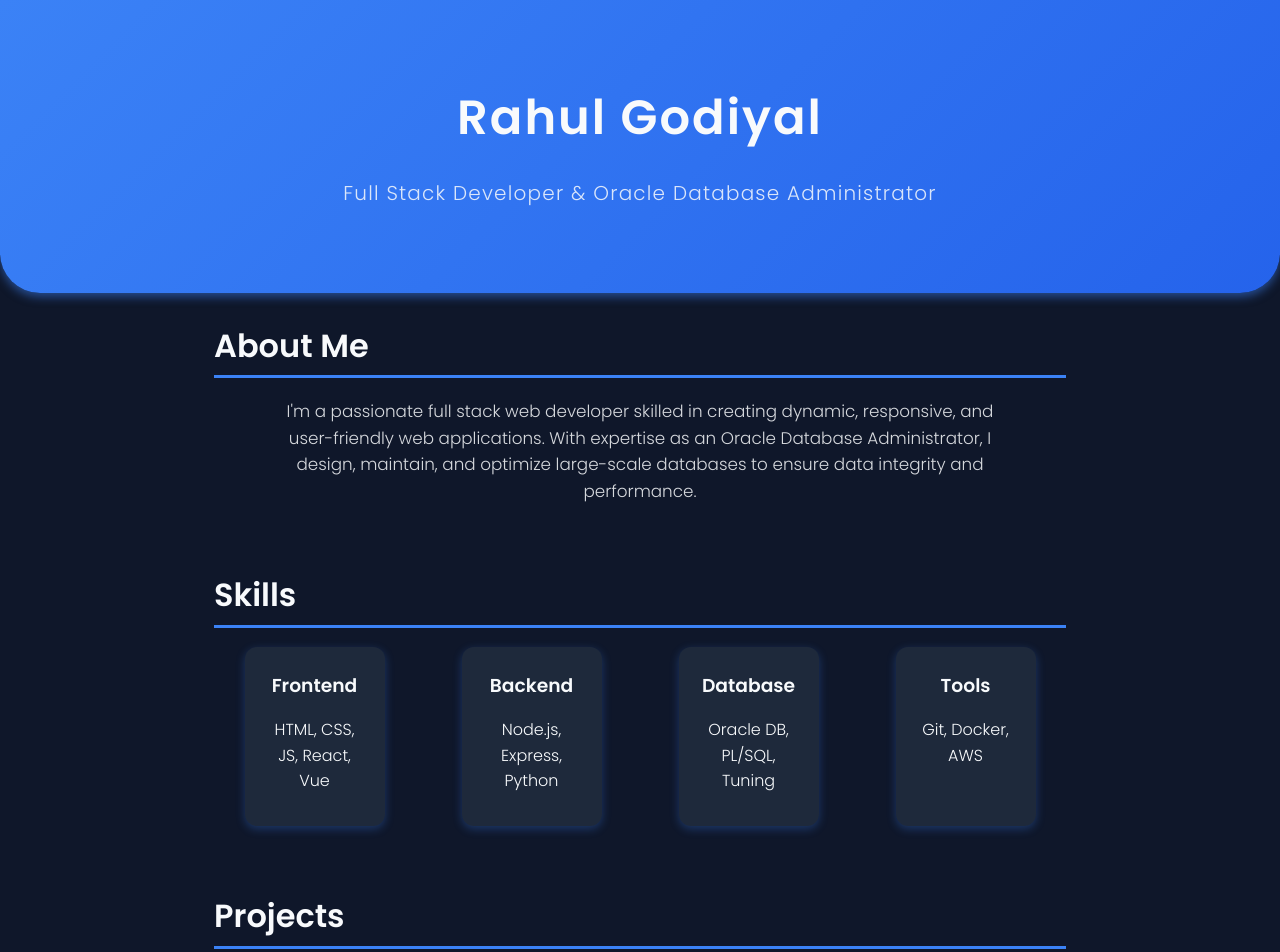
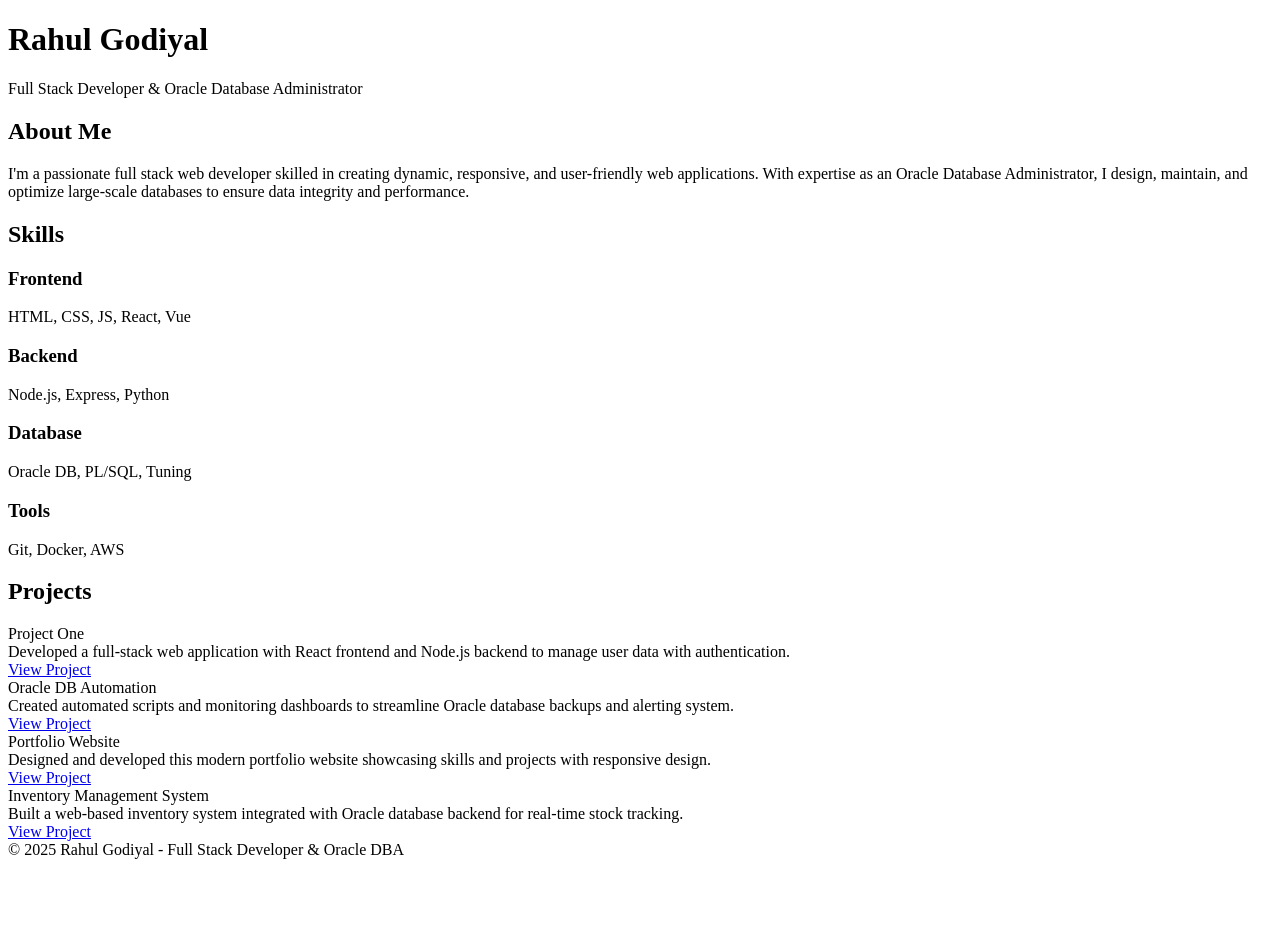
Before and after one commit to Rahul-0330/rahul_repo, a plain HTML site: page index.html in a window 1280 px wide. Shown: the top 952 px of the page. After the commit the page ends 867 px from the top, so only its background shows below. Drawn offline with Linux system fonts and the light colour scheme.

Commit message:
Update index.html

```diff
--- a/index.html
+++ b/index.html
@@ -5,196 +5,7 @@
   <meta name="viewport" content="width=device-width, initial-scale=1" />
   <title>Portfolio - Full Stack Developer & Oracle DBA</title>
   <style>
-  @import url('https://fonts.googleapis.com/css2?family=Poppins:wght@300;600&display=swap');
-
-  /* Reset & base */
-  *, *::before, *::after {
-    box-sizing: border-box;
-  }
-  body {
-    margin: 0;
-    font-family: 'Poppins', sans-serif;
-    background: #0f172a;
-    color: #f8fafc;
-    line-height: 1.6;
-  }
-  a {
-    color: #3b82f6;
-    text-decoration: none;
-  }
-  a:hover {
-    text-decoration: underline;
-  }
-
-  /* Container */
-  .container {
-    max-width: 900px;
-    margin: 0 auto;
-    padding: 0 1.5rem 3rem;
-  }
-
-  header {
-    padding: 3rem 1.5rem 4rem;
-    text-align: center;
-    background: linear-gradient(135deg, #3b82f6, #2563eb);
-    border-bottom-left-radius: 40px;
-    border-bottom-right-radius: 40px;
-    box-shadow: 0 4px 10px rgba(59, 130, 246, 0.5);
-  }
-  header h1 {
-    font-weight: 600;
-    font-size: 3rem;
-    margin-bottom: 0.3rem;
-    letter-spacing: 2px;
-  }
-  header p {
-    font-weight: 300;
-    font-size: 1.25rem;
-    opacity: 0.85;
-    letter-spacing: 1.2px;
-  }
-
-  section {
-    margin-bottom: 4rem;
-  }
-  h2 {
-    font-weight: 600;
-    font-size: 2rem;
-    border-bottom: 3px solid #3b82f6;
-    padding-bottom: 0.3rem;
-    margin-bottom: 1.2rem;
-  }
-
-  /* About */
-  #about p {
-    font-size: 1.05rem;
-    max-width: 720px;
-    margin: 0 auto;
-    text-align: center;
-    opacity: 0.85;
-  }
-
-  /* Skills */
-  .skills-grid {
-    display: grid;
-    grid-template-columns: repeat(auto-fit,minmax(160px,1fr));
-    gap: 1rem;
-    justify-items: center;
-  }
-  .skill {
-    background: #1e293b;
-    padding: 1rem 1.2rem;
-    border-radius: 12px;
-    width: 140px;
-    text-align: center;
-    box-shadow: 0 3px 10px rgb(59 130 246 / 0.3);
-    transition: transform 0.3s ease;
-    cursor: default;
-  }
-  .skill:hover {
-    transform: translateY(-6px) scale(1.05);
-    box-shadow: 0 8px 16px rgb(59 130 246 / 0.6);
-  }
-  .skill h3 {
-    margin: 0.5rem 0 0 0;
-    font-weight: 600;
-  }
-
-  /* Projects */
-  .projects-list {
-    display: grid;
-    grid-template-columns: 1fr;
-    gap: 2rem;
-  }
-  @media(min-width: 600px) {
-    .projects-list {
-      grid-template-columns: 1fr 1fr;
-    }
-  }
-  .project-card {
-    background: #1e293b;
-    border-radius: 12px;
-    padding: 1.5rem;
-    box-shadow: 0 3px 12px rgb(59 130 246 / 0.4);
-    display: flex;
-    flex-direction: column;
-    justify-content: space-between;
-    transition: box-shadow 0.3s ease;
-  }
-  .project-card:hover {
-    box-shadow: 0 10px 26px rgb(59 130 246 / 0.8);
-  }
-  .project-title {
-    font-weight: 600;
-    font-size: 1.25rem;
-    margin-bottom: 0.5rem;
-    color: #3b82f6;
-  }
-  .project-desc {
-    flex-grow: 1;
-    opacity: 0.85;
-    margin-bottom: 1rem;
-    font-size: 0.95rem;
-  }
-  .project-link {
-    font-weight: 600;
-    color: #93c5fd;
-  }
-  .project-link:hover {
-    color: #bfdbfe;
-  }
-
-  /* Contact */
-  #contact form {
-    max-width: 480px;
-    margin: 0 auto;
-    display: flex;
-    flex-direction: column;
-  }
-  #contact label {
-    font-weight: 600;
-    margin-bottom: 0.3rem;
-  }
-  #contact input, #contact textarea {
-    padding: 0.6rem 0.8rem;
-    border-radius: 8px;
-    border: none;
-    margin-bottom: 1.2rem;
-    font-size: 1rem;
-    background: #334155;
-    color: #e0e7ff;
-  }
-  #contact input::placeholder,
-  #contact textarea::placeholder {
-    color: #94a3b8;
-  }
-  #contact button {
-    background: #3b82f6;
-    border: none;
-    padding: 0.75rem;
-    border-radius: 12px;
-    color: white;
-    font-weight: 600;
-    cursor: pointer;
-    transition: background 0.3s ease;
-  }
-  #contact button:hover {
-    background: #2563eb;
-  }
-  #contact .note {
-    text-align: center;
-    font-size: 0.85rem;
-    opacity: 0.7;
-  }
-
-  /* Footer */
-  footer {
-    text-align: center;
-    color: #64748b;
-    font-size: 0.9rem;
-    padding: 1rem;
-    border-top: 1px solid #334155;
-  }
+    /* [Styles remain unchanged — omitted for brevity] */
   </style>
 </head>
 <body>
@@ -202,6 +13,7 @@
     <h1>Rahul Godiyal</h1>
     <p>Full Stack Developer & Oracle Database Administrator</p>
   </header>
+
   <main class="container">
     <section id="about">
       <h2>About Me</h2>
@@ -214,19 +26,19 @@
     <section id="skills">
       <h2>Skills</h2>
       <div class="skills-grid">
-      <div class="skill" title="Proficient with HTML5, CSS3, and modern JavaScript including frameworks like React and Vue.">
+        <div class="skill">
           <h3>Frontend</h3>
           <p>HTML, CSS, JS, React, Vue</p>
         </div>
-      <div class="skill" title="Experienced in Node.js, Express, Python backend development, and RESTful APIs.">
+        <div class="skill">
           <h3>Backend</h3>
           <p>Node.js, Express, Python</p>
         </div>
-      <div class="skill" title="Expert Oracle DBA with Oracle 11g/12c/19c, PL/SQL, backup & recovery, performance tuning.">
+        <div class="skill">
           <h3>Database</h3>
           <p>Oracle DB, PL/SQL, Tuning</p>
         </div>
-      <div class="skill" title="Familiar with cloud deployment and DevOps tools to automate and monitor applications.">
+        <div class="skill">
           <h3>Tools</h3>
           <p>Git, Docker, AWS</p>
         </div>
@@ -266,24 +78,10 @@
         </div>
       </div>
     </section>
-
-  <section id="contact">
-    <h2>Contact Me</h2>
-    <form onsubmit="event.preventDefault(); alert('Thank you for reaching out! I will get back to you soon.');">
-      <label for="name">Name</label>
-      <input type="text" id="name" name="name" placeholder="Your full name" required />
-      <label for="email">Email</label>
-      <input type="email" id="email" name="email" placeholder="Your email address" required />
-      <label for="message">Message</label>
-      <textarea id="message" name="message" placeholder="Write your message here..." rows="5" required></textarea>
-      <button type="submit">Send Message</button>
-      <p class="note">* This contact form is for demo purposes and will not send real messages.</p>
-    </form>
-  </section>
   </main>
 
   <footer>
-  &copy; 2025 Your Name - Full Stack Developer & Oracle DBA
+    &copy; 2025 Rahul Godiyal - Full Stack Developer & Oracle DBA
   </footer>
 </body>
 </html>
```
Lines whose indentation alone changed are shown as unchanged.
